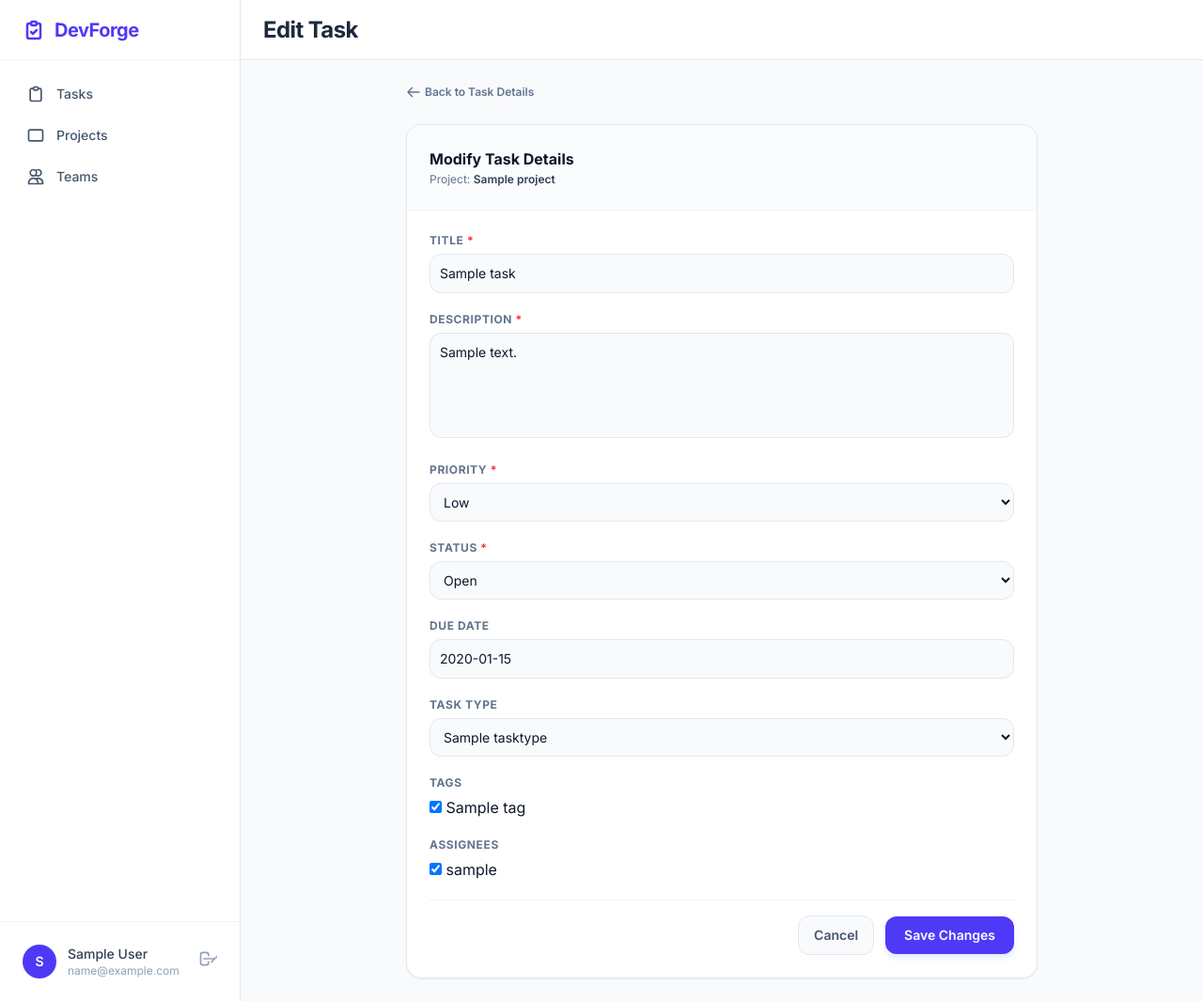
After one commit to Reverad/DevForge, a Django app: page /task/1/update/ in a window 1280 px wide. The commit adds this page. Shown: the whole page at 94% size. Run offline with Django 5.2, Linux system fonts and the light colour scheme; a user stored in the database is signed in; tables that the repository leaves empty hold one stand-in row (values such as "Sample post").

Commit message:
add update and delete options for app 'tasks'

```diff
--- a/projects/views.py
+++ b/projects/views.py
@@ -10,7 +10,7 @@ from teams.models import Team
 
 class ProjectListView(LoginRequiredMixin, generic.ListView):
     model = Project
-    paginate_by = 20
+    paginate_by = 8
 
     def get_queryset(self):
         user = self.request.user
--- /dev/null
+++ b/tasks/forms.py
@@ -0,0 +1,35 @@
+from django import forms
+from django.contrib.auth import get_user_model
+from django.db.models import Q
+from tasks.models import Task
+
+User = get_user_model()
+
+
+class TaskUpdateForm(forms.ModelForm):
+    class Meta:
+        model = Task
+        fields = [
+            "title",
+            "description",
+            "priority",
+            "status",
+            "due_date",
+            "task_type",
+            "tags",
+            "assignees",
+        ]
+        widgets = {
+            "assignees": forms.CheckboxSelectMultiple(),
+            "tags": forms.CheckboxSelectMultiple(),
+        }
+
+    def __init__(self, *args, **kwargs):
+        project = kwargs.pop("project", None)
+        super().__init__(*args, **kwargs)
+
+        if project:
+            team = project.team
+            self.fields["assignees"].queryset = User.objects.filter(
+                Q(id=team.owner.id) | Q(teams=team)
+            ).distinct()
--- a/tasks/urls.py
+++ b/tasks/urls.py
@@ -1,10 +1,12 @@
 from django.urls import path
 
-from tasks.views import TaskListView, TaskDetailView
+from tasks.views import TaskListView, TaskDetailView, TaskUpdateView, TaskDeleteView
 
 urlpatterns = [
     path("", TaskListView.as_view(), name="task-list"),
     path("<int:pk>/", TaskDetailView.as_view(), name="task-detail"),
+    path("<int:pk>/update/", TaskUpdateView.as_view(), name="task-update"),
+    path("<int:pk>/delete/", TaskDeleteView.as_view(), name="task-delete"),
 ]
 
 app_name = "tasks"
--- a/tasks/views.py
+++ b/tasks/views.py
@@ -1,15 +1,25 @@
 from django.contrib.auth.mixins import LoginRequiredMixin
 from django.db.models import Q
+from django.urls import reverse_lazy
 from django.views import generic
 
+from tasks.forms import TaskUpdateForm
 from tasks.models import Task
 
 
 class TaskListView(LoginRequiredMixin, generic.ListView):
     model = Task
+    paginate_by = 6
 
     def get_queryset(self):
-        return Task.objects.filter(assignees=self.request.user).select_related("project")
+        queryset = Task.objects.filter(assignees=self.request.user).select_related("project")
+
+        search_query = self.request.GET.get("search")
+
+        if search_query:
+            queryset = queryset.filter(title__icontains=search_query)
+
+        return queryset
 
 
 class TaskDetailView(LoginRequiredMixin, generic.DetailView):
@@ -20,3 +30,28 @@ class TaskDetailView(LoginRequiredMixin, generic.DetailView):
             Q(project__team__owner=self.request.user) |
             Q(project__team__members=self.request.user)
         ).distinct()
+
+
+class TaskUpdateView(LoginRequiredMixin, generic.UpdateView):
+    model = Task
+    form_class = TaskUpdateForm
+    template_name = "tasks/task_update.html"
+
+    def get_queryset(self):
+        return Task.objects.filter(project__team__owner=self.request.user)
+
+    def get_form_kwargs(self):
+        kwargs = super().get_form_kwargs()
+        kwargs["project"] = self.get_object().project
+        return kwargs
+
+    def get_success_url(self):
+        return reverse_lazy("tasks:task-detail", kwargs={"pk": self.object.pk})
+
+
+class TaskDeleteView(LoginRequiredMixin, generic.DeleteView):
+    model = Task
+    success_url = reverse_lazy("tasks:task-list")
+
+    def get_queryset(self):
+        return Task.objects.filter(project__team__owner=self.request.user)
--- /dev/null
+++ b/templates/tasks/task_update.html
@@ -0,0 +1,82 @@
+{% extends "base.html" %}
+
+{% block title %}Edit Task — {{ task.title }}{% endblock %}
+
+{% block header %}
+  Edit Task
+{% endblock %}
+
+{% block content %}
+  <div class="max-w-2xl mx-auto">
+
+    <div class="mb-5">
+      <a href="{% url 'tasks:task-detail' pk=task.id %}"
+         class="inline-flex items-center gap-1 text-xs font-semibold text-slate-500 hover:text-indigo-600 transition-colors">
+        <svg class="w-4 h-4" fill="none" stroke="currentColor" viewBox="0 0 24 24">
+          <path stroke-linecap="round" stroke-linejoin="round" stroke-width="2" d="M10 19l-7-7m0 0l7-7m-7 7h18"></path>
+        </svg>
+        Back to Task Details
+      </a>
+    </div>
+
+    <div class="bg-white rounded-2xl border border-slate-200 shadow-xs overflow-hidden">
+      <div class="p-6 border-b border-slate-100 bg-slate-50/50">
+        <h2 class="text-base font-bold text-slate-900">Modify Task Details</h2>
+        <p class="text-xs text-slate-500 mt-0.5">Project: <span
+            class="font-semibold text-slate-700">{{ task.project.title }}</span></p>
+      </div>
+
+      <form method="post" action="" class="p-6 space-y-5 mb-0">
+        {% csrf_token %}
+
+        {% if form.errors %}
+          <div class="p-4 bg-red-50 border border-red-200 text-red-800 text-xs rounded-xl space-y-1">
+            <p class="font-bold">Please correct the errors below:</p>
+            {{ form.non_field_errors }}
+          </div>
+        {% endif %}
+
+        {% for field in form %}
+          <div class="space-y-1.5">
+            <label class="block text-xs font-bold text-slate-500 uppercase tracking-wider">
+              {{ field.label }}
+              {% if field.field.required %}<span class="text-red-500">*</span>{% endif %}
+            </label>
+
+            <div class="
+              [&_input[type=text]]:w-full [&_input[type=text]]:p-2.5 [&_input[type=text]]:text-sm [&_input[type=text]]:rounded-xl [&_input[type=text]]:border [&_input[type=text]]:border-slate-200 [&_input[type=text]]:focus:outline-none [&_input[type=text]]:focus:border-indigo-500 [&_input[type=text]]:bg-slate-50 [&_input[type=text]]:focus:bg-white [&_input[type=text]]:transition-all
+              [&_input[type=date]]:w-full [&_input[type=date]]:p-2.5 [&_input[type=date]]:text-sm [&_input[type=date]]:rounded-xl [&_input[type=date]]:border [&_input[type=date]]:border-slate-200 [&_input[type=date]]:focus:outline-none [&_input[type=date]]:focus:border-indigo-500 [&_input[type=date]]:bg-slate-50 [&_input[type=date]]:focus:bg-white [&_input[type=date]]:transition-all
+              [&_select]:w-full [&_select]:p-2.5 [&_select]:text-sm [&_select]:rounded-xl [&_select]:border [&_select]:border-slate-200 [&_select]:focus:outline-none [&_select]:focus:border-indigo-500 [&_select]:bg-slate-50 [&_select]:focus:bg-white [&_select]:transition-all
+              [&_textarea]:w-full [&_textarea]:p-2.5 [&_textarea]:text-sm [&_textarea]:rounded-xl [&_textarea]:border [&_textarea]:border-slate-200 [&_textarea]:focus:outline-none [&_textarea]:focus:border-indigo-500 [&_textarea]:bg-slate-50 [&_textarea]:focus:bg-white [&_textarea]:transition-all [&_textarea]:h-28 [&_textarea]:resize-none
+              [&_ul]:grid [&_ul]:grid-cols-2 [&_ul]:gap-2 [&_ul]:list-none [&_ul]:p-0
+              [&_li]:flex [&_li]:items-center [&_li]:gap-2 [&_li]:p-2.5 [&_li]:bg-slate-50 [&_li]:border [&_li]:border-slate-200 [&_li]:rounded-xl [&_li]:text-xs [&_li]:font-medium [&_li]:text-slate-700
+              [&_li_input]:rounded [&_li_input]:border-slate-300 [&_li_input]:text-indigo-600 [&_li_input]:focus:ring-indigo-500
+            ">
+              {{ field }}
+            </div>
+
+            {% if field.help_text %}
+              <p class="text-[11px] text-slate-400">{{ field.help_text }}</p>
+            {% endif %}
+
+            {% if field.errors %}
+              <p class="text-xs font-semibold text-red-600">{{ field.errors.as_text }}</p>
+            {% endif %}
+          </div>
+        {% endfor %}
+
+        <div class="flex items-center justify-end gap-3 pt-4 border-t border-slate-100">
+          <a href="{% url 'tasks:task-detail' pk=task.id %}"
+             class="px-4 py-2.5 text-sm font-semibold text-slate-600 bg-slate-50 border border-slate-200 rounded-xl hover:bg-slate-100 transition-colors text-center">
+            Cancel
+          </a>
+          <button type="submit"
+                  class="px-5 py-2.5 text-sm font-semibold text-white bg-indigo-600 hover:bg-indigo-700 rounded-xl shadow-md shadow-indigo-100 transition-colors cursor-pointer">
+            Save Changes
+          </button>
+        </div>
+      </form>
+    </div>
+
+  </div>
+{% endblock %}
```
Also changed, not shown: templates/tasks/task_detail.html (+25 -4 lines), templates/tasks/task_list.html (+20 -0 lines), templates/projects/project_list.html (line endings or trailing spaces).
